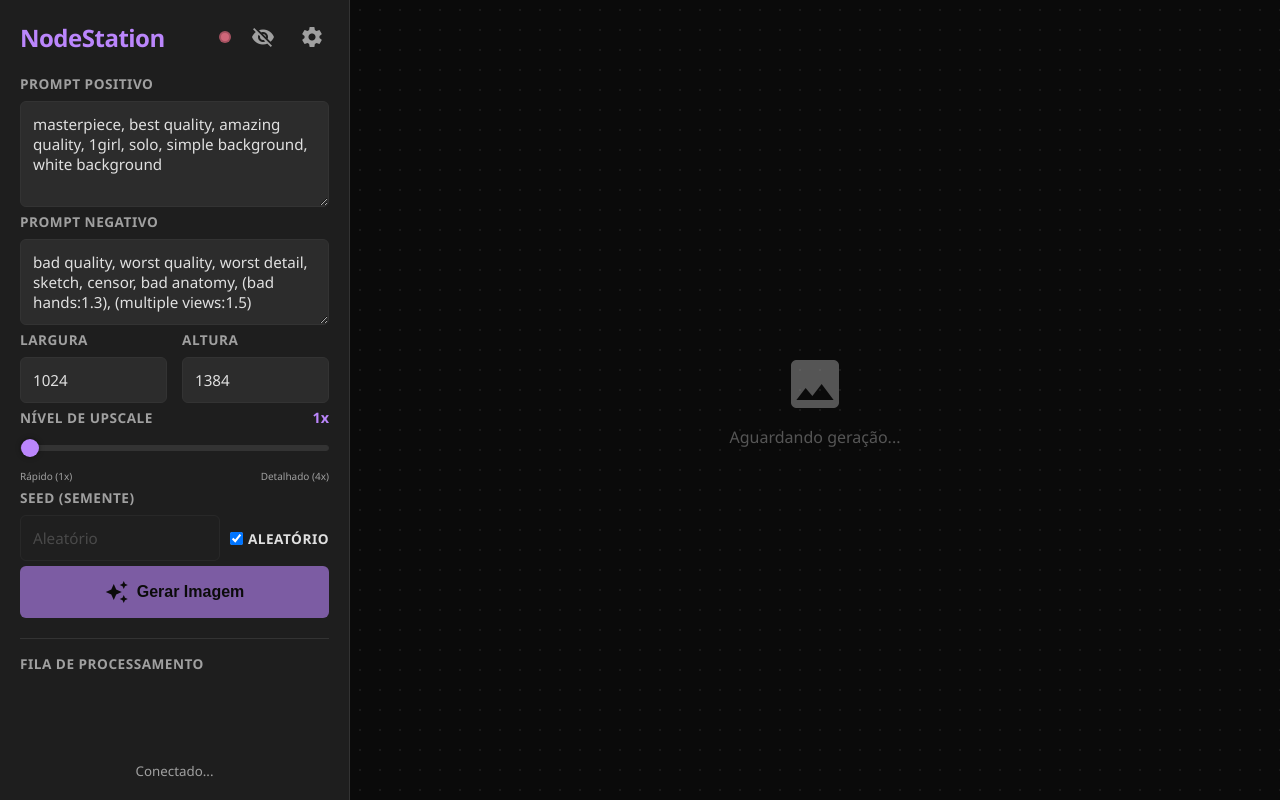
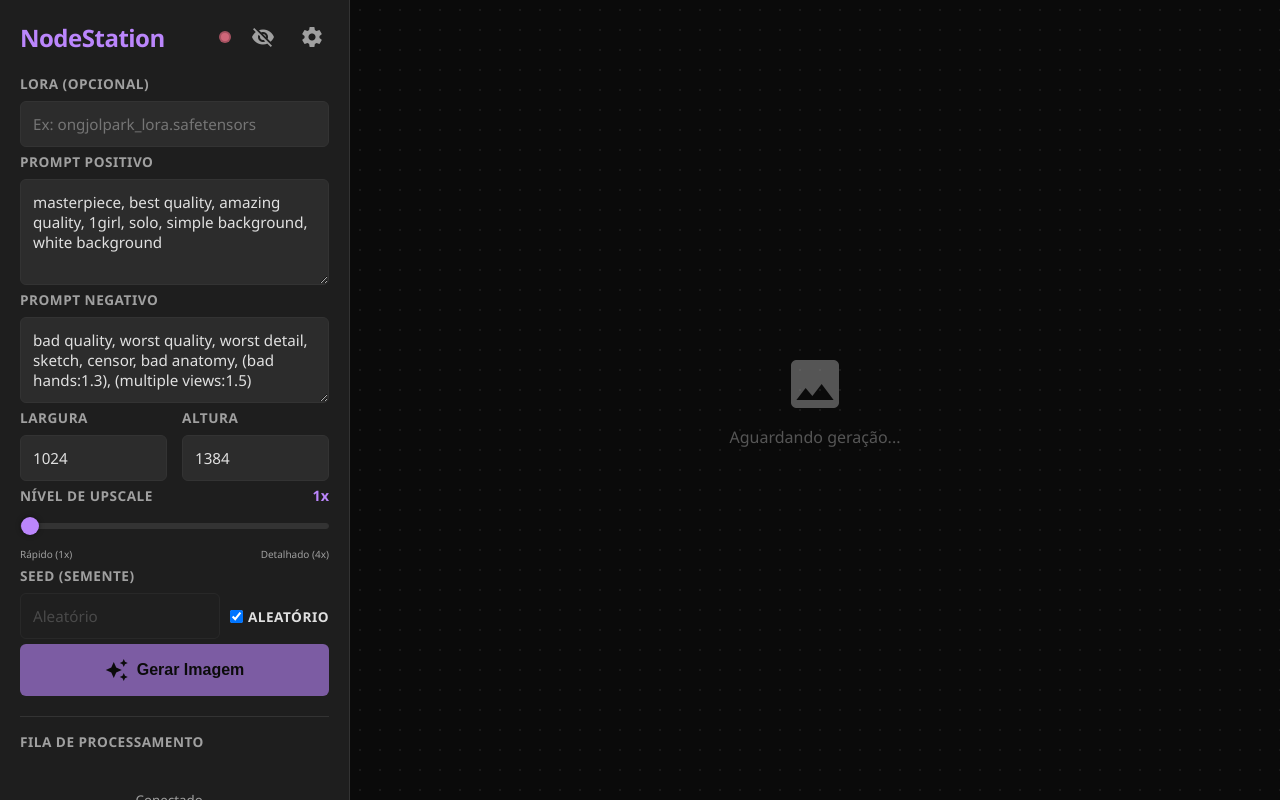
Before and after one commit to saulobbarbosa/comfyui-api-webui, a website: page public/index.html in a window 1280 px wide. Drawn offline with Linux system fonts and the light colour scheme; some packages are replaced by stand-ins of ours; no server answers; a script that the page names is missing.

Commit message:
Add optional LoRA input field to index.html

```diff
--- a/public/index.html
+++ b/public/index.html
@@ -31,6 +31,11 @@
             </div>
 
             <div class="controls">
+                <div class="control-group">
+                    <label>LoRA (Opcional)</label>
+                    <input type="text" id="loraInput" placeholder="Ex: ongjolpark_lora.safetensors">
+                </div>
+
                 <div class="control-group">
                     <label>Prompt Positivo</label>
                     <textarea id="positivePrompt" rows="4">masterpiece, best quality, amazing quality, 1girl, solo, simple background, white background</textarea>
```
